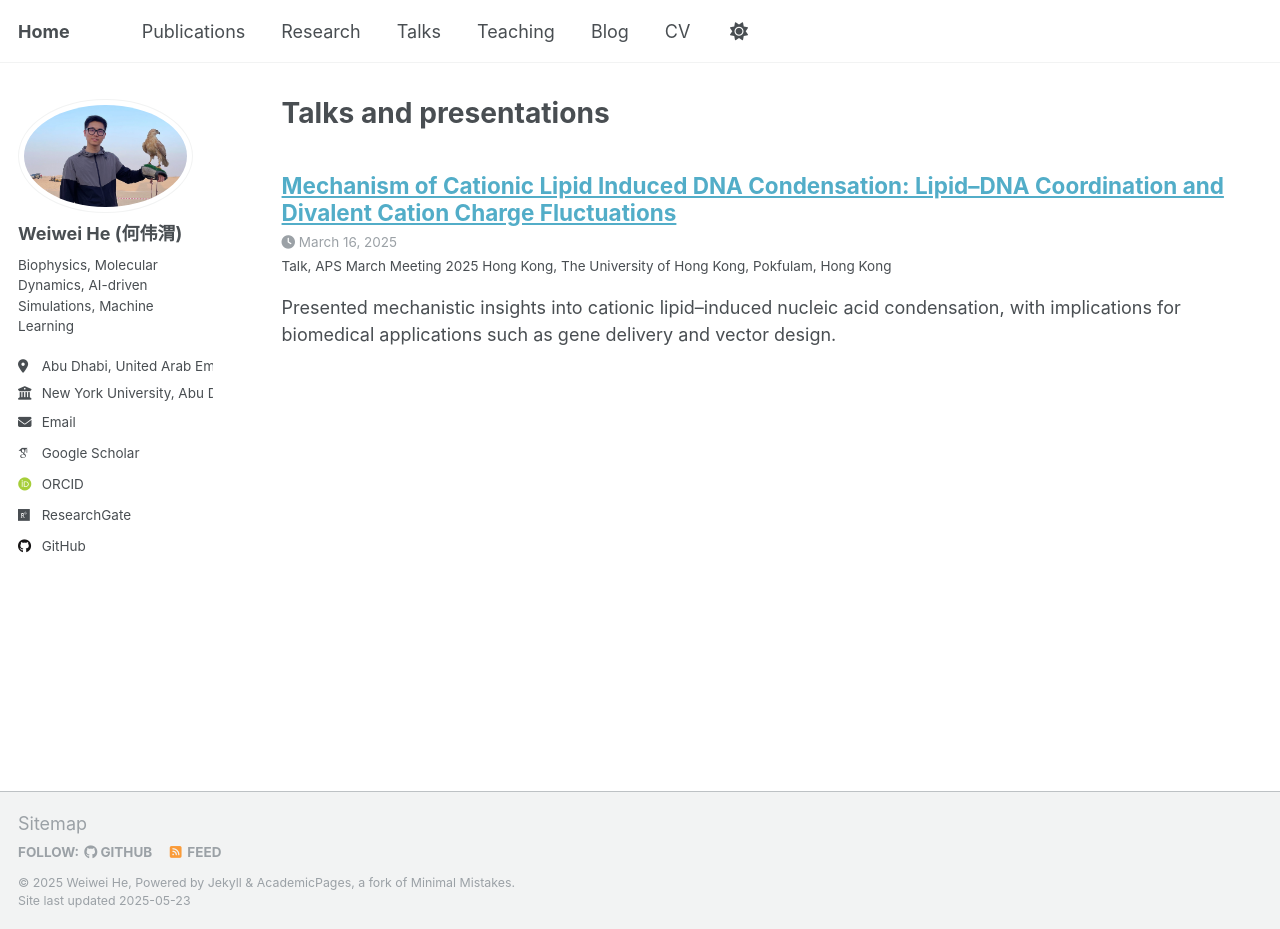
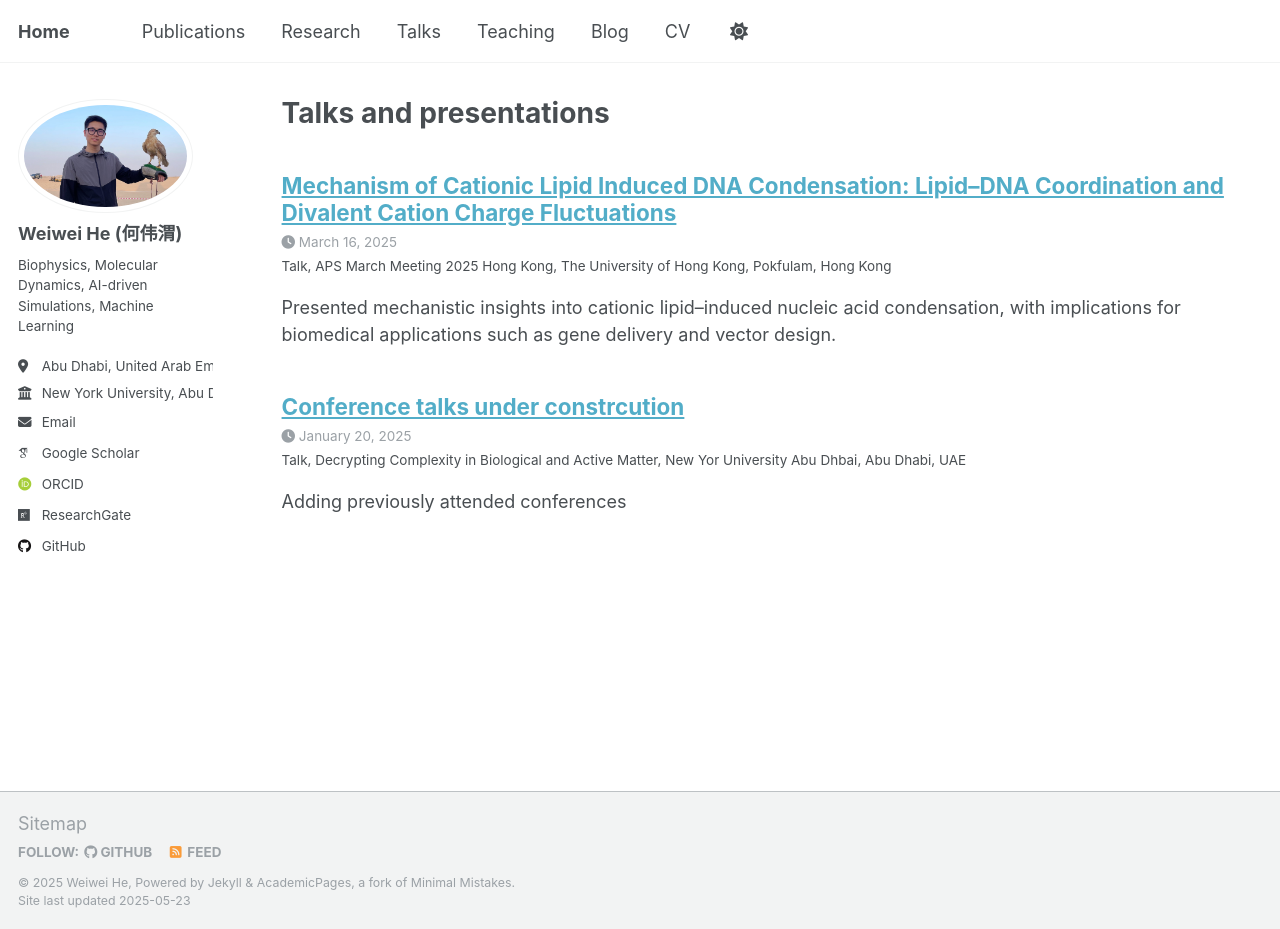
Before and after one commit to Warrenheww/warrenheww.github.io, a Jekyll site: the page built from _pages/talks.html, in a window 1280 px wide and 929 px high. Built offline with Jekyll 4.4.1, drawn with Linux system fonts in a browser that asks for light colours; some web fonts are replaced.

Commit message:
Update 2025-01-talk-1.md

```diff
--- a/_talks/2025-01-talk-1.md
+++ b/_talks/2025-01-talk-1.md
@@ -1 +1,12 @@
-AAA
+---
+title: "Conference talks under constrcution"
+collection: talks
+type: "Talk"
+permalink: /talks/2025-01-talk-1
+venue: "Decrypting Complexity in Biological and Active Matter"
+date: 2025-01-20
+location: "
+New Yor University Abu Dhbai, Abu Dhabi, UAE"
+---
+
+Adding previously attended conferences
```
